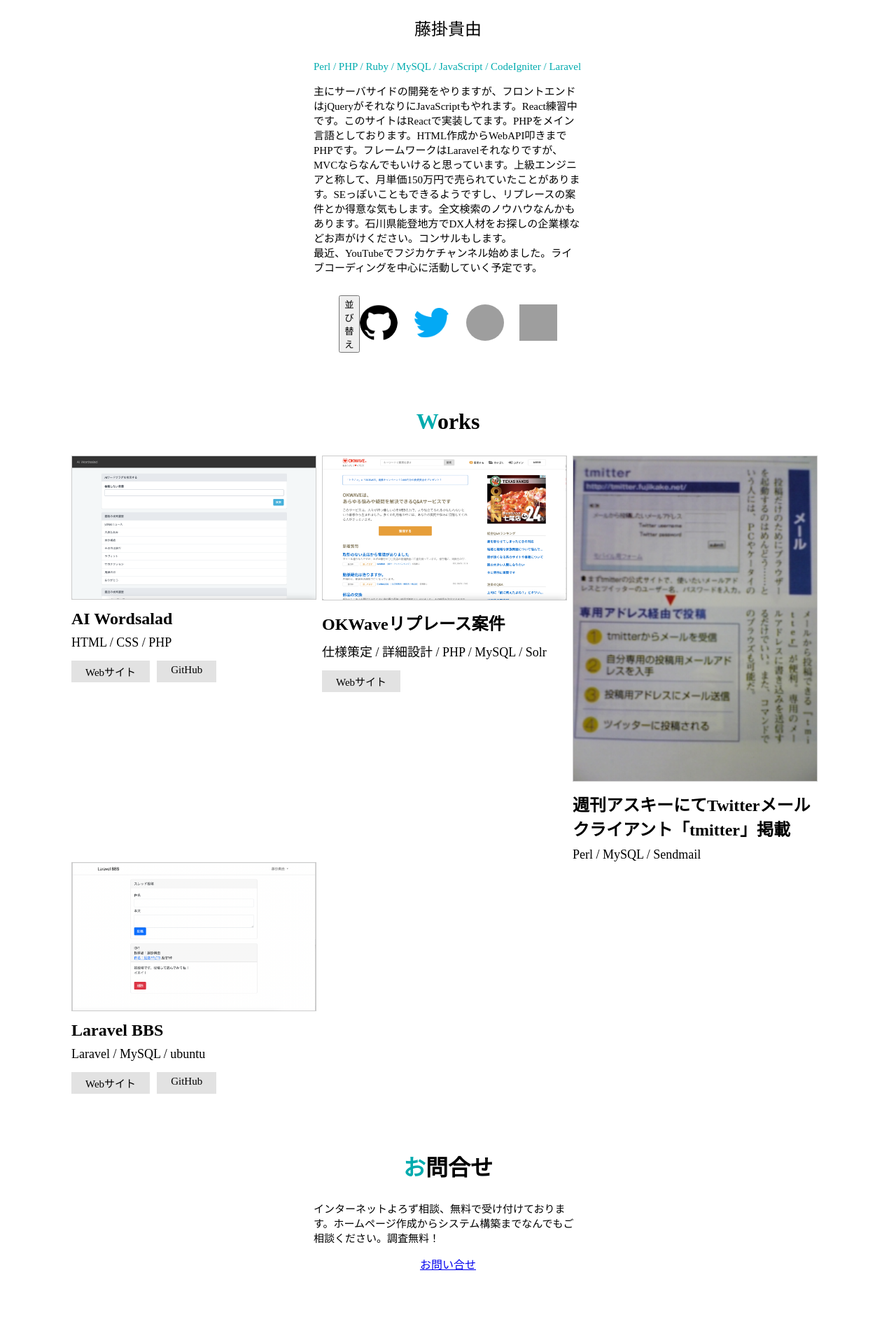
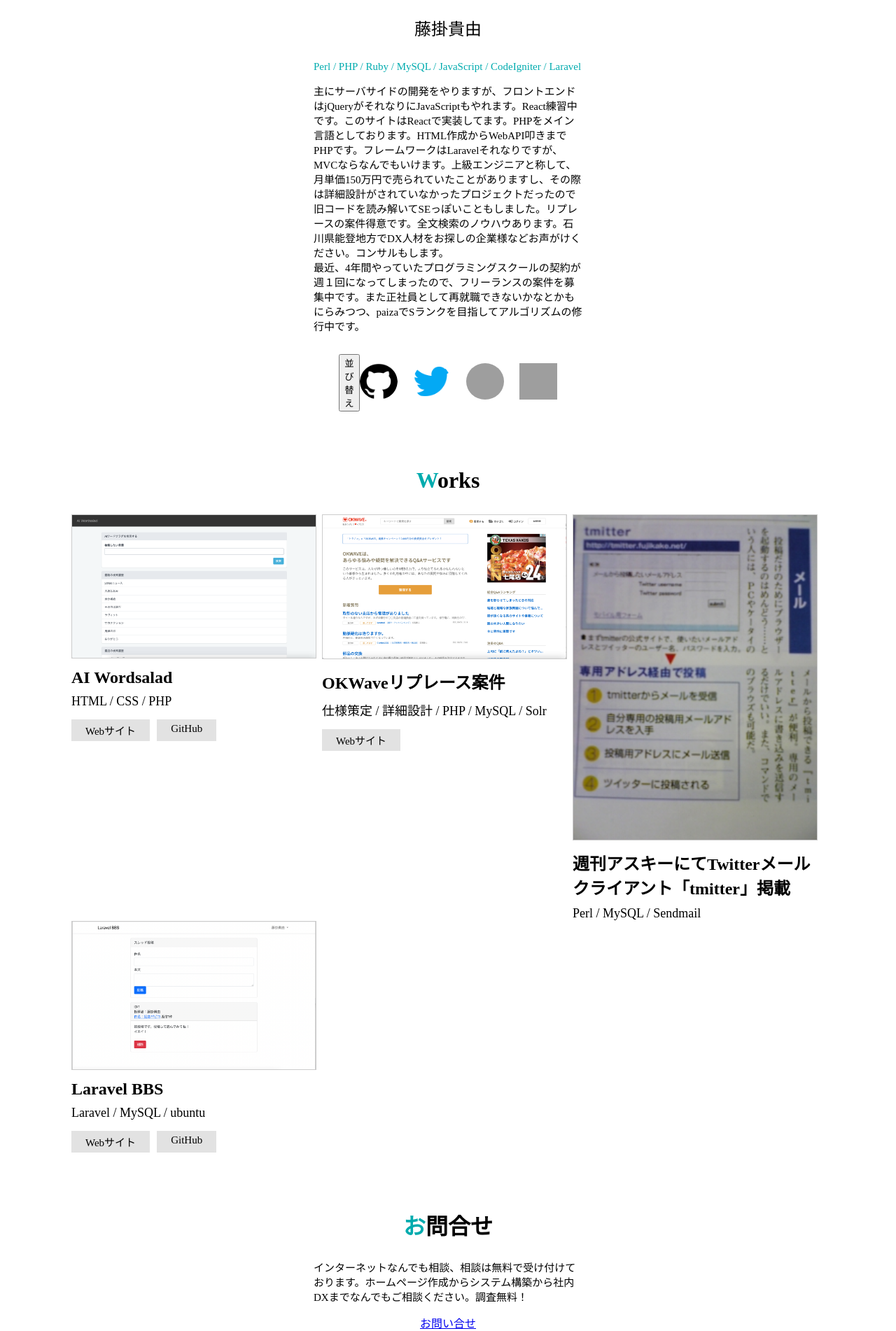
Before and after one commit to fujikaketakayoshi/react_portfolio, a React (Create React App) app: page / in a window 1280 px wide. Shown: the part 458-2360 px from the top of the page at 70% size. Built offline with nearby package versions, Linux system fonts and the light colour scheme; grey boxes are pictures that could not be loaded.

Commit message:
自己紹介文更新

```diff
--- a/src/index.js
+++ b/src/index.js
@@ -39,8 +39,8 @@ function ItemList() {
             <img className="profile" src="img/profile.jpg" alt="プロフィール画像" />
             <b>藤掛貴由</b>
             <p className="color-green">Perl / PHP / Ruby / MySQL / JavaScript / CodeIgniter / Laravel</p>
-            <p>主にサーバサイドの開発をやりますが、フロントエンドはjQueryがそれなりにJavaScriptもやれます。React練習中です。このサイトはReactで実装してます。PHPをメイン言語としております。HTML作成からWebAPI叩きまでPHPです。フレームワークはLaravelそれなりですが、MVCならなんでもいけると思っています。上級エンジニアと称して、月単価150万円で売られていたことがあります。SEっぽいこともできるようですし、リプレースの案件とか得意な気もします。全文検索のノウハウなんかもあります。石川県能登地方でDX人材をお探しの企業様などお声がけください。コンサルもします。<br />
-            最近、YouTubeでフジカケチャンネル始めました。ライブコーディングを中心に活動していく予定です。</p>
+            <p>主にサーバサイドの開発をやりますが、フロントエンドはjQueryがそれなりにJavaScriptもやれます。React練習中です。このサイトはReactで実装してます。PHPをメイン言語としております。HTML作成からWebAPI叩きまでPHPです。フレームワークはLaravelそれなりですが、MVCならなんでもいけます。上級エンジニアと称して、月単価150万円で売られていたことがありますし、その際は詳細設計がされていなかったプロジェクトだったので旧コードを読み解いてSEっぽいこともしました。リプレースの案件得意です。全文検索のノウハウあります。石川県能登地方でDX人材をお探しの企業様などお声がけください。コンサルもします。<br />
+            最近、4年間やっていたプログラミングスクールの契約が週１回になってしまったので、フリーランスの案件を募集中です。また正社員として再就職できないかなとかもにらみつつ、paizaでSランクを目指してアルゴリズムの修行中です。</p>
             <IconList />
         </div>
     );
@@ -193,7 +193,7 @@ function BoxQuery() {
         <div className="box-query">
             <div className="item-list">
                 <h2 className="sub-title"><span className="color-green">お</span>問合せ</h2>
-                <p>インターネットよろず相談、無料で受け付けております。ホームページ作成からシステム構築までなんでもご相談ください。調査無料！</p>
+                <p>インターネットなんでも相談、相談は無料で受け付けております。ホームページ作成からシステム構築から社内DXまでなんでもご相談ください。調査無料！</p>
                 <div className="mb-3">
                     <a className="btn btn-primary" href="https://docs.google.com/forms/d/e/1FAIpQLSc1zvEIQ5dCQ7-oIINHdlzPHvpkLNY0bt0USTr-k1b84qJxlQ/viewform">お問い合せ</a>
                 </div>
```
